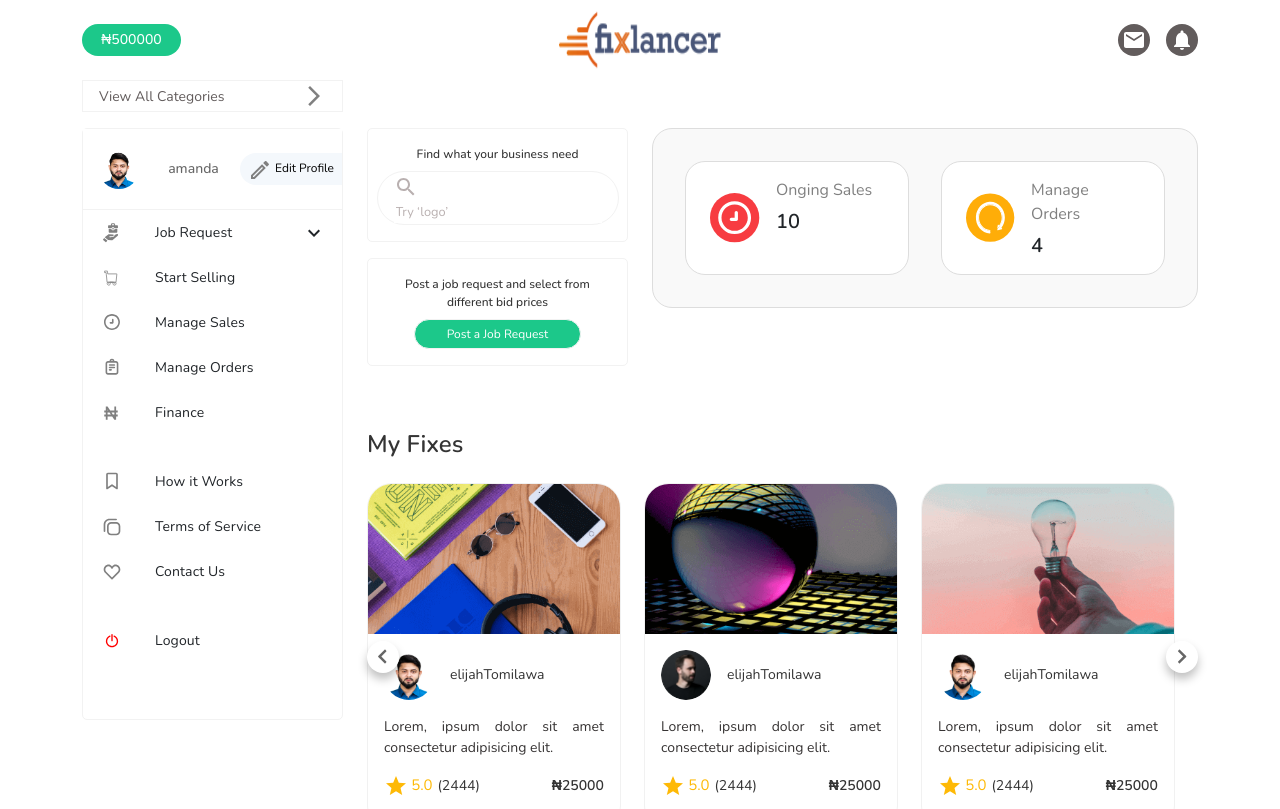
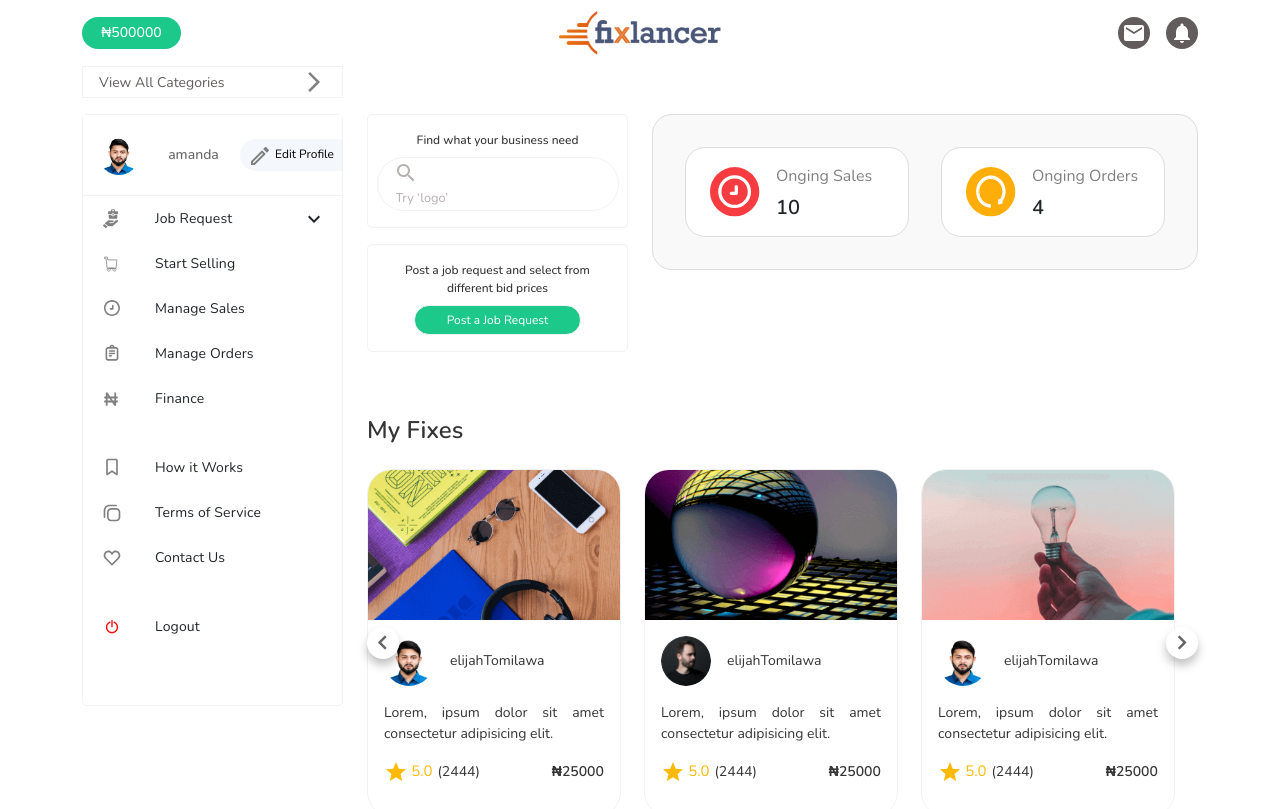
Before and after one commit to engineer-aslam-hossain/fixlancer, a Next.js app: page /users/1/dashboard in a window 1280 px wide. Shown: the top 809 px of the page. Built offline with nearby package versions, Linux system fonts and the light colour scheme.

Commit message:
make the changes

```diff
--- a/components/DashBoardLayout/DashBoardLayout.js
+++ b/components/DashBoardLayout/DashBoardLayout.js
@@ -225,6 +225,7 @@ const DashBoardLayout = ({ children, appbar_title }) => {
               backgroundImage: `url(/images/logo2.png)`,
             }}
             className={classes.logo_div}
+            onClick={() => router.push("/")}
           ></div>
           <IconButton onClick={handleDrawerClose}>
             {theme.direction === "rtl" ? (
--- a/components/DashBoardLayout/DashBoardLayout.module.scss
+++ b/components/DashBoardLayout/DashBoardLayout.module.scss
@@ -132,4 +132,5 @@
   background-repeat: no-repeat;
   background-position: left center;
   background-size: contain;
+  cursor: pointer;
 }
--- a/pages/users/[user]/dashboard/index.js
+++ b/pages/users/[user]/dashboard/index.js
@@ -51,7 +51,7 @@ const Dashboard = () => {
                   <Image
                     src="/images/logo2.png"
                     width={174}
-                    height={64}
+                    height={50}
                     alt="Fixlancer"
                   />
                 </a>
@@ -381,7 +381,7 @@ const Dashboard = () => {
                       objectFit="fill"
                     />
                     <div className={classes.sales_details}>
-                      <p>Manage Orders</p>
+                      <p>onging Orders</p>
                       <h5>4</h5>
                     </div>
                   </div>
@@ -392,7 +392,7 @@ const Dashboard = () => {
                 <FixSlider fixes={categories} slide_to_show={3} />
                 <MobileSlider fixes={categories} slide_to_show={3} />
               </div>
-              <Row className="mb-5">
+              <Row className="mb-5 pe-0">
                 <h3 className={classes.title}>Featured</h3>
                 {categories.map((item, indx) => (
                   <CommonCard fx={item} key={indx} col="4" />
```
